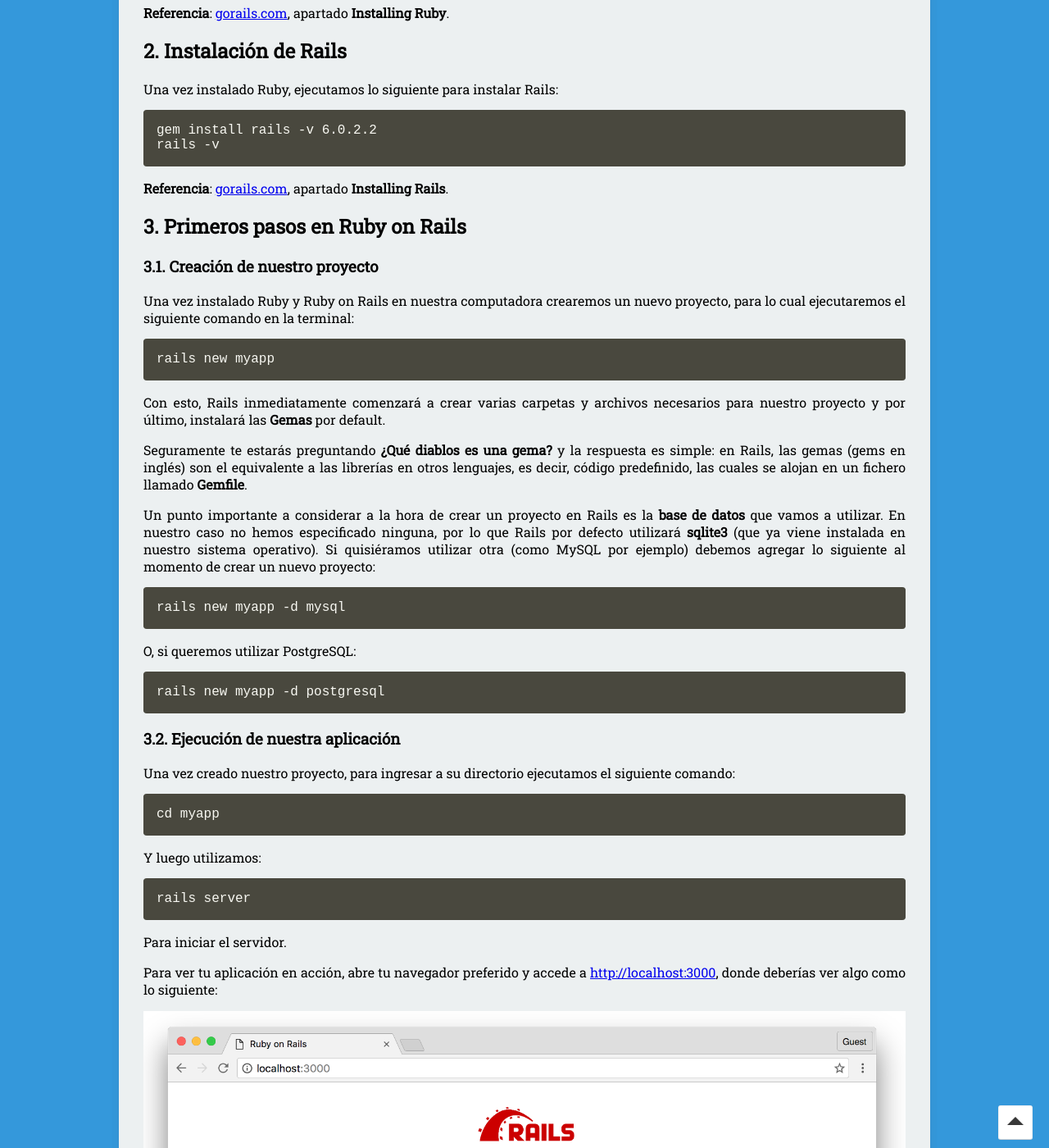
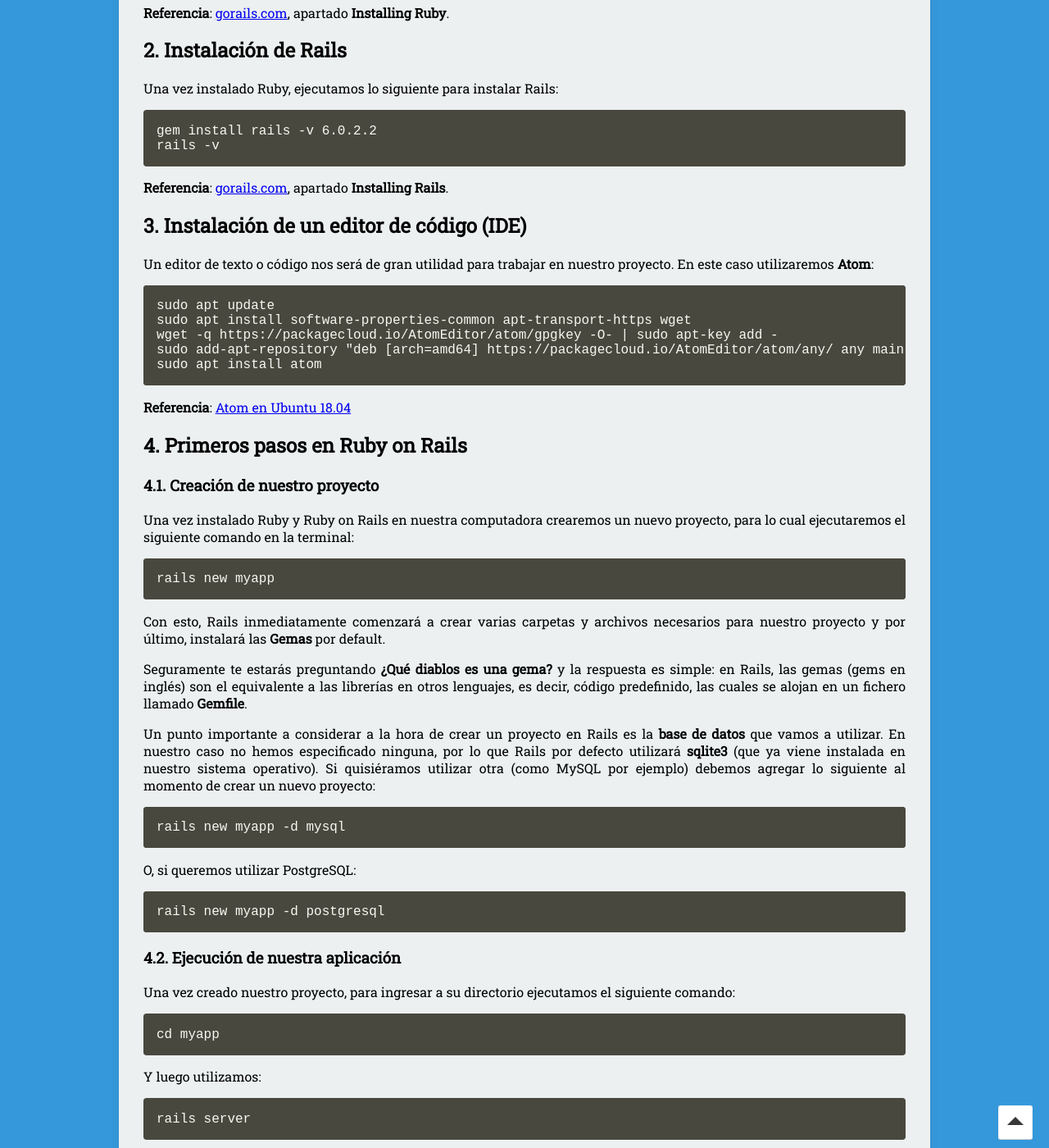
Before and after one commit to nisoto/Blog-anterior-2.0, a Jekyll site: the page built from _posts/2020-04-11-rails-iii-instalacion.md, in a window 1280 px wide and 1400 px high, scrolled down 679 px. Shown: the whole window at 82% size. Built offline with Jekyll 4.4.1, drawn with Linux system fonts in a browser that asks for light colours; nearby versions of some CDN libraries; some of the changed text lies outside the part shown.

Commit message:
Update 2020-04-11-rails-iii-instalacion.md

````diff
--- a/_posts/2020-04-11-rails-iii-instalacion.md
+++ b/_posts/2020-04-11-rails-iii-instalacion.md
@@ -45,9 +45,23 @@ rails -v
 
 **Referencia**: [gorails.com](https://gorails.com/setup/ubuntu/18.04), apartado **Installing Rails**.
 
-## 3. Primeros pasos en Ruby on Rails
+## 3. Instalación de un editor de código (IDE)
 
-### 3.1. Creación de nuestro proyecto
+Un editor de texto o código nos será de gran utilidad para trabajar en nuestro proyecto. En este caso utilizaremos **Atom**:
+
+```
+sudo apt update
+sudo apt install software-properties-common apt-transport-https wget
+wget -q https://packagecloud.io/AtomEditor/atom/gpgkey -O- | sudo apt-key add -
+sudo add-apt-repository "deb [arch=amd64] https://packagecloud.io/AtomEditor/atom/any/ any main"
+sudo apt install atom
+```
+
+**Referencia**: [Atom en Ubuntu 18.04](https://linuxize.com/post/how-to-install-atom-text-editor-on-ubuntu-18-04/)
+
+## 4. Primeros pasos en Ruby on Rails
+
+### 4.1. Creación de nuestro proyecto
 
 Una vez instalado Ruby y Ruby on Rails en nuestra computadora crearemos un nuevo proyecto, para lo cual ejecutaremos el siguiente comando en la terminal:
 
@@ -71,7 +85,7 @@ O, si queremos utilizar PostgreSQL:
 rails new myapp -d postgresql
 ```
 
-### 3.2. Ejecución de nuestra aplicación
+### 4.2. Ejecución de nuestra aplicación
 
 Una vez creado nuestro proyecto, para ingresar a su directorio ejecutamos el siguiente comando:
 
@@ -91,7 +105,7 @@ Para ver tu aplicación en acción, abre tu navegador preferido y accede a [http
 
 ![HolaRails]({{ site.baseurl }}/assets/img/hirails!.png)
 
-### 3.3. Principales comandos de Rails
+### 4.3. Principales comandos de Rails
 
 Rails cuenta con una serie de comandos que serán de gran utilidad a lo largo de la construcción de nuestra aplicación. A continuación algunos:
 
@@ -100,7 +114,7 @@ Rails cuenta con una serie de comandos que serán de gran utilidad a lo largo de
 * `rails server` o `rails s`: Inicia el servidor de rails que, por defecto, corre en el **puerto 3000**.
 * `rails dbconsole` o `rails db`: Se conecta a la base de datos con la que estamos trabajando.
 
-### 3.4. Subiendo nuestro proyecto a Github
+### 4.4. Subiendo nuestro proyecto a Github
 
 En el capítulo anterior creamos nuestra cuenta de Github y nuestro primer repositorio, en el cual subiremos el proyecto de Rails que acabamos de generar.
 
````
